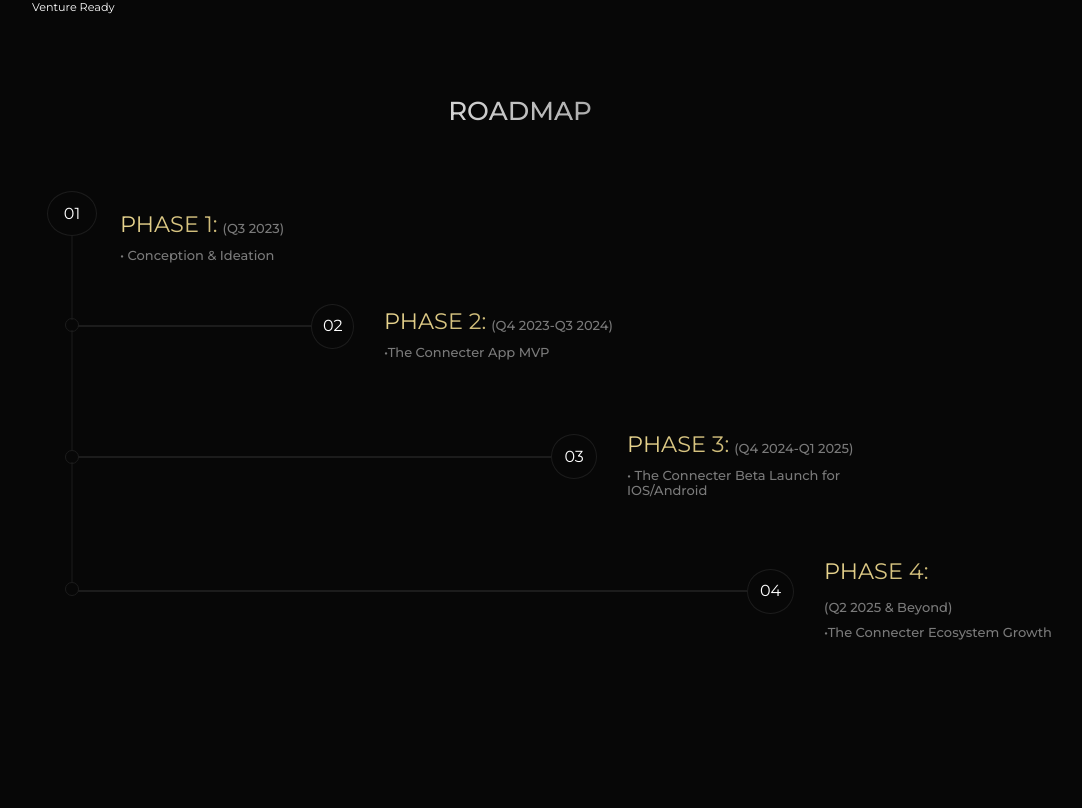
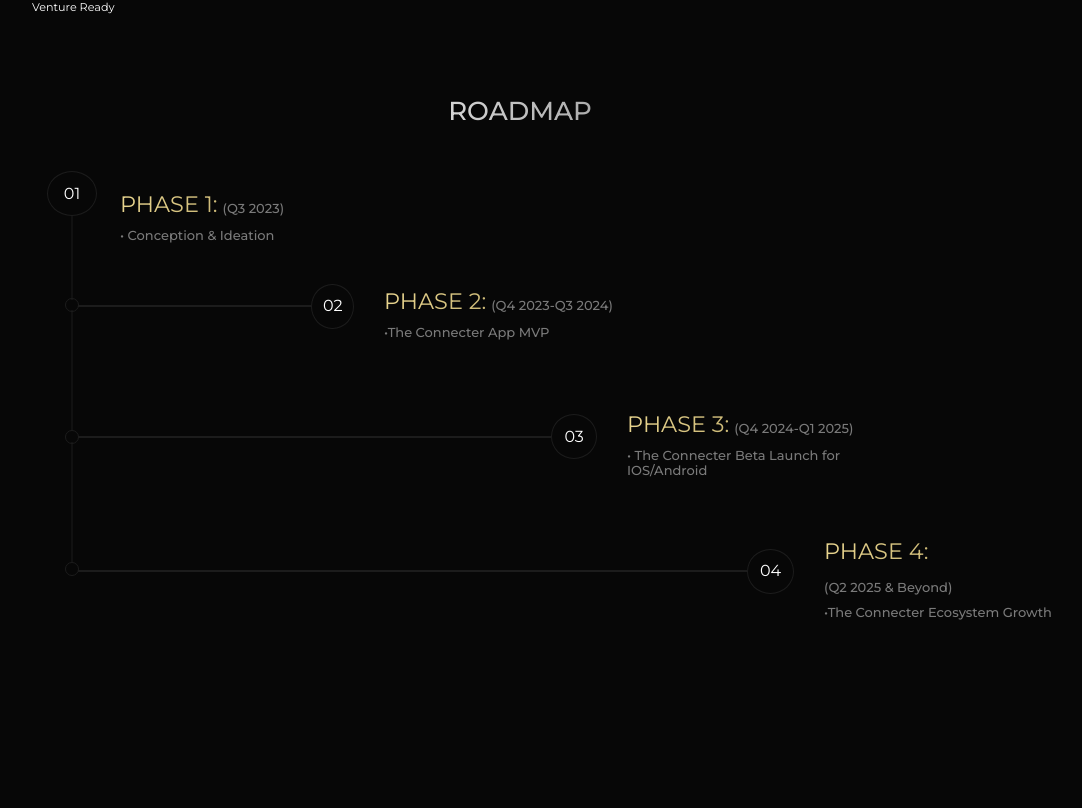
Before and after one commit to MoazamAli45/Connecter, a Next.js app: page / in a window 1280 px wide. Shown: the part 3132-3940 px from the top of the page, without its empty margins (120-1202 px from the left). Built offline with nearby package versions, Linux system fonts and the light colour scheme.

Commit message:
Update Timeline component styles

```diff
--- a/app/components/Timeline/Timeline.jsx
+++ b/app/components/Timeline/Timeline.jsx
@@ -3,7 +3,7 @@ import React from "react";
 const Timeline = () => {
   return (
     <>
-      <div className="hidden custom-md:block  w-full mt-[40px]  min-h-[80vh] custom-lg:min-h-[76vh]  overflow-x-hidden">
+      <div className="hidden custom-md:block  w-full mt-[40px]  min-h-[80vh] custom-lg:min-h-[80vh]  custom-lg:mt-[20px] overflow-x-hidden">
         {/* <!-- Vertical Timeline #1 --> */}
 
         <div className="relative pl-8  py-6 group ">
```
